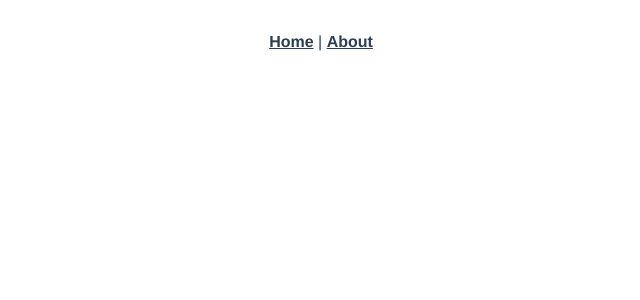
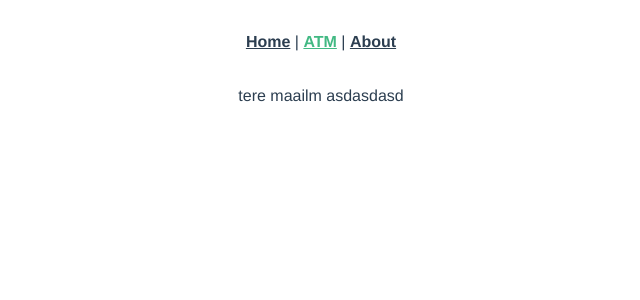
Before and after one commit to raintuur/front_bank_26, a Vue app: page /#/atm in a window 1280 px wide. Shown: the top 300 px of the page, without its empty margins (319-959 px from the left). Built offline with nearby package versions, Linux system fonts and the light colour scheme.

Commit message:
Added ATM

```diff
--- a/src/App.vue
+++ b/src/App.vue
@@ -2,6 +2,7 @@
   <div id="app">
     <nav>
       <router-link to="/">Home</router-link> |
+      <router-link to="/atm">ATM</router-link> |
       <router-link to="/about">About</router-link>
     </nav>
     <router-view/>
--- a/src/router/index.js
+++ b/src/router/index.js
@@ -1,6 +1,7 @@
 import Vue from 'vue'
 import VueRouter from 'vue-router'
 import HomeView from '../views/HomeView.vue'
+import AtmView from "@/views/AtmView";
 
 Vue.use(VueRouter)
 
@@ -9,6 +10,11 @@ const routes = [
     path: '/',
     name: 'home',
     component: HomeView
+  },
+  {
+    path: '/atm',
+    name: 'atmRoute',
+    component: AtmView
   },
   {
     path: '/about',
--- /dev/null
+++ b/src/views/AtmView.vue
@@ -0,0 +1,17 @@
+<template>
+<div>
+  tere maailm asdasdasd
+</div>
+</template>
+
+<script>
+export default {
+  name: "AtmView"
+}
+
+
+</script>
+
+<style scoped>
+
+</style>
--- a/src/views/HomeView.vue
+++ b/src/views/HomeView.vue
@@ -1,7 +1,7 @@
 <template>
   <div class="home">
     <img alt="Vue logo" src="../assets/logo.png">
-    <HelloWorld msg="Welcome to Your Vue.js App"/>
+    <HelloWorld msg="HELLO WORLD"/>
   </div>
 </template>
 
```
